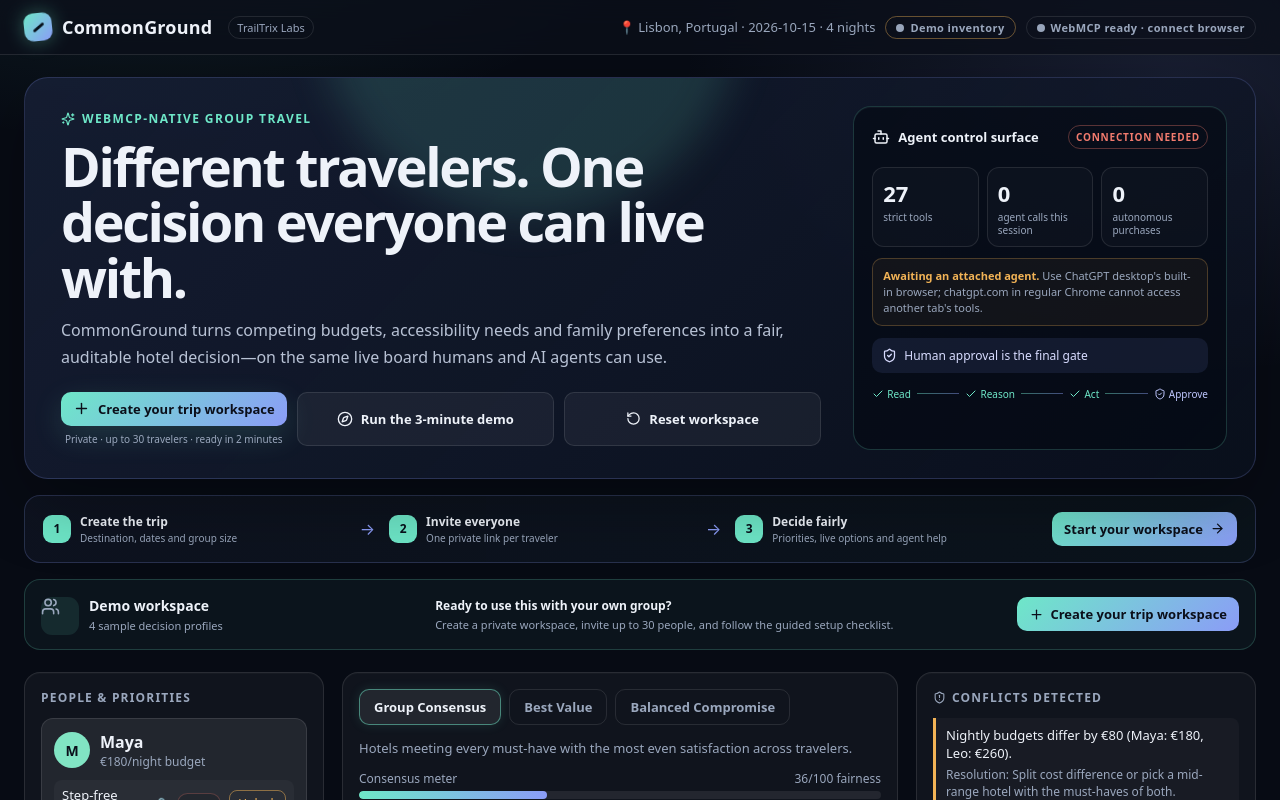
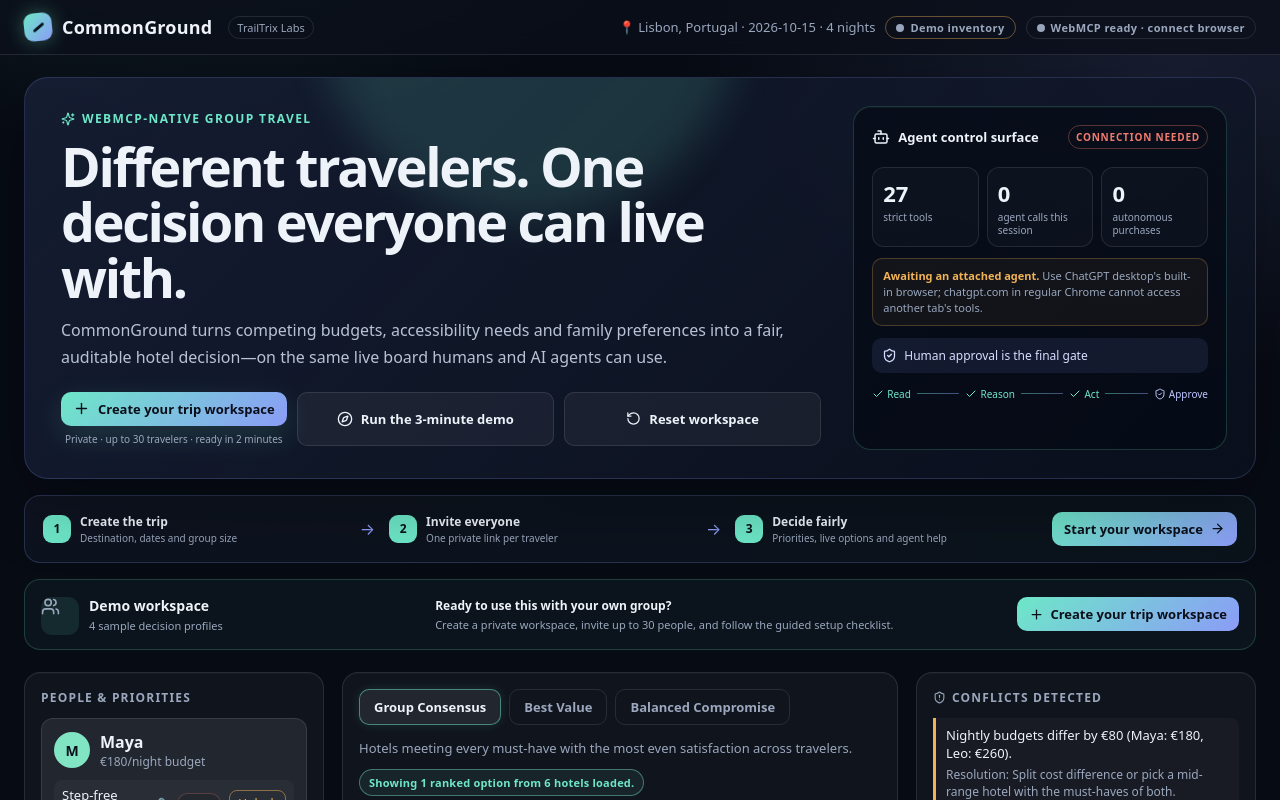
Before and after one commit to ahmeddeghiedy/commonground, a Next.js app: page / in a window 1280 px wide. Shown: the top 800 px of the page. Built offline with nearby package versions, Linux system fonts and the light colour scheme.

Commit message:
fix: clarify scenario shortlist inventory context

```diff
--- a/src/app/globals.css
+++ b/src/app/globals.css
@@ -283,6 +283,7 @@ button:disabled { cursor: not-allowed; opacity: 0.45; }
 
 /* Tabs */
 .cg-tabs { display: flex; gap: 8px; flex-wrap: wrap; margin-bottom: 14px; }
+.cg-inventory-context { display: inline-flex; margin: -4px 0 8px; padding: 5px 9px; border: 1px solid color-mix(in srgb, var(--accent) 35%, var(--border)); border-radius: 999px; color: var(--accent); background: color-mix(in srgb, var(--accent) 8%, transparent); font-size: 11px; font-weight: 700; letter-spacing: .02em; }
 .cg-tab {
   background: none; border: 1px solid var(--border); color: var(--muted);
   padding: 8px 14px; border-radius: 10px; cursor: pointer; font-size: 13px; font-weight: 600;
--- a/src/features/consensus/components/scenario-board.tsx
+++ b/src/features/consensus/components/scenario-board.tsx
@@ -4,6 +4,7 @@ import type { Scenario, ScoredHotel, Traveler } from "../types";
 
 export interface ScenarioBoardProps {
   scenarios: Scenario[];
+  inventoryCount: number;
   travelers: Traveler[];
   selectedScenarioId: string;
   onSelectScenario: (id: string) => void;
@@ -111,6 +112,9 @@ export function ScenarioBoard(props: ScenarioBoardProps) {
       </div>
       <div id="scenario-panel" role="tabpanel" aria-labelledby={`tab-${scenario.id}`}>
         <p style={{ color: "var(--muted)", fontSize: 13, marginTop: 0 }}>{scenario.description}</p>
+        <p className="cg-inventory-context" role="status">
+          Showing {scenario.hotels.length} ranked {scenario.hotels.length === 1 ? "option" : "options"} from {props.inventoryCount} hotels loaded.
+        </p>
         <div className="cg-meter-row">
           <span>Consensus meter</span>
           <span>{scenario.fairness}/100 fairness</span>
--- a/src/features/consensus/components/workspace.tsx
+++ b/src/features/consensus/components/workspace.tsx
@@ -596,6 +596,7 @@ export function Workspace({ workspaceId }: { workspaceId?: string }) {
           <div className="cg-col-board">
             <ScenarioBoard
               scenarios={liveScenarios}
+              inventoryCount={state.hotels.length}
               travelers={state.travelers}
               selectedScenarioId={selectedScenarioId}
               onSelectScenario={(id) => {
```
